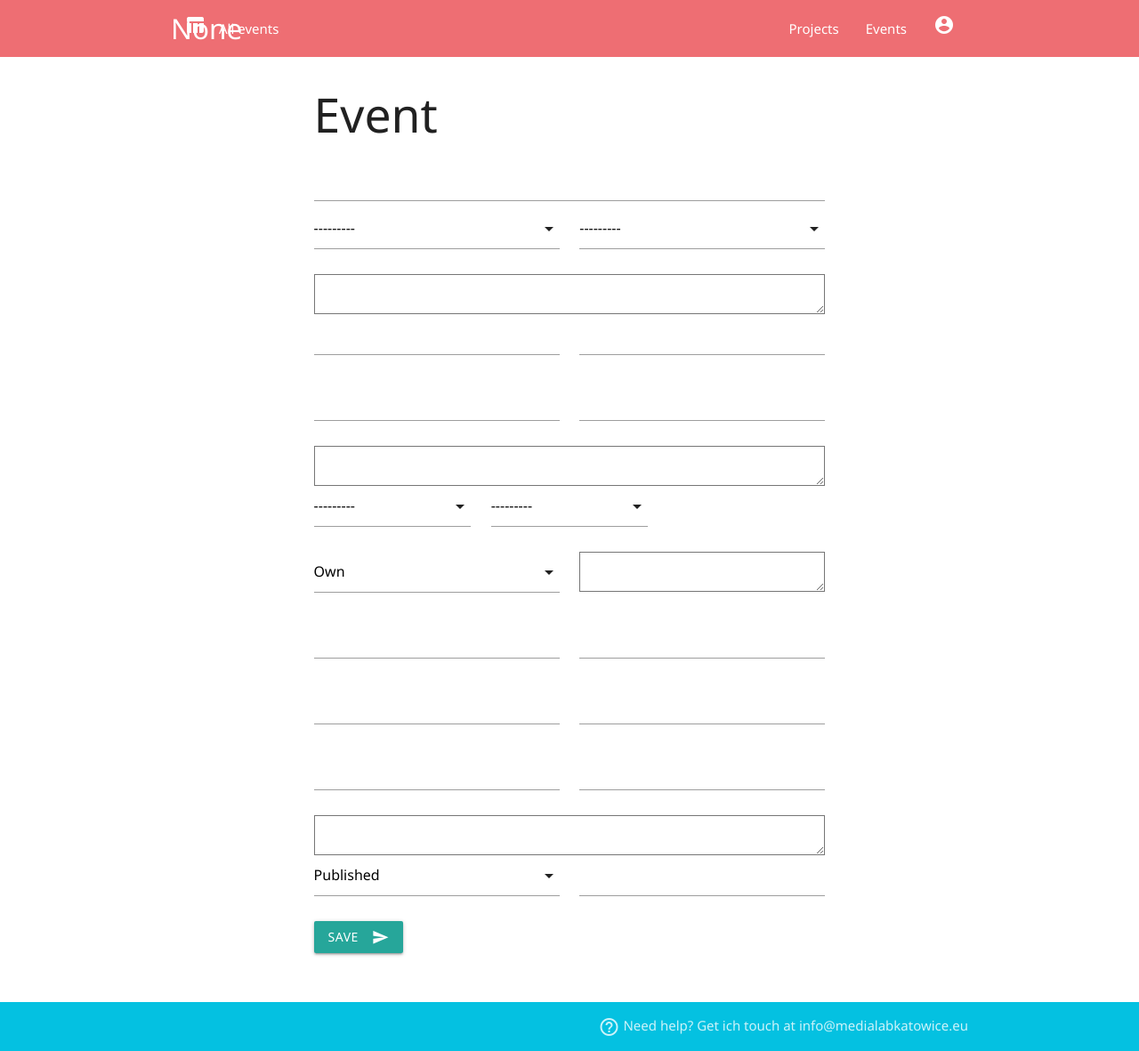
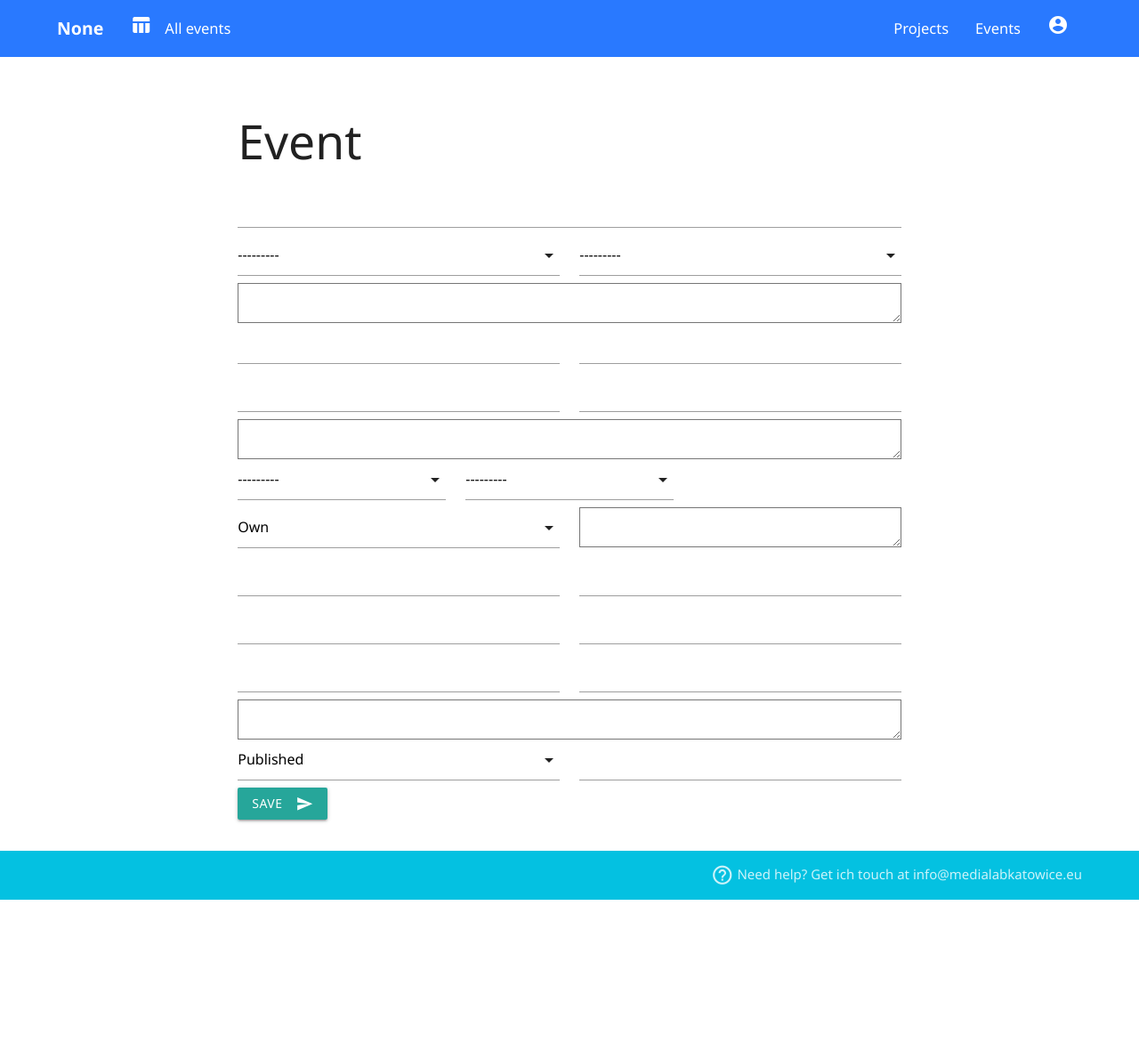
Before and after one commit to karolow/event-manager, a Django app: page /events/new/ in a window 1280 px wide. Shown: the whole page at 89% size. After the commit the page ends 1011 px from the top, so only its background shows below. Run offline with Django 3.2, Linux system fonts and the light colour scheme; the visitor is signed in with stand-in values (Sample User, id 1); data that the repository does not hold is empty.

Commit message:
customize materializecss layout

```diff
--- a/website/static/css/custom.css
+++ b/website/static/css/custom.css
@@ -1,8 +1,47 @@
+/* Global
+   ========================================================================== */
+
+.container {
+  margin: 0 auto;
+  max-width: 1220px;
+  width: 90%;
+}
+
 /* Icons
 ========================================================================== */
 
 .inline-icon {
   vertical-align: middle;
+}
+
+/* Navbar
+  ========================================================================== */
+
+nav {
+  background-color: #2979ff;
+}
+
+nav .brand-logo {
+  position: relative;
+  font-size: 1.3rem;
+  font-weight: 700;
+  float: left;
+}
+
+nav ul a {
+  font-size: 1.1rem;
+}
+
+.navbar-fixed {
+  margin-bottom: 30px;
+}
+
+.logo-adjacent {
+  display: inline;
+}
+
+li.logo-distance {
+  margin-left: 1rem;
 }
 
 /* Sticky footer
@@ -43,3 +82,104 @@ main {
   padding: 0px;
   text-align: right;
 }
+
+.inline-icon {
+  vertical-align: middle;
+  font-size: 1.7rem !important;
+}
+
+/* table
+   ========================================================================== */
+
+tr {
+  font-size: 1rem;
+}
+
+
+/* 28.10.2020 Navarra-Lab
+   ========================================================================== */
+
+@media (max-width: 992px) {
+  nav .brand-logo {
+    position: absolute;
+    float: none;
+  }
+}
+.file-field .btn span{
+  font-size: 13px;
+  line-height: 2.3rem;
+}
+.file-field input[type="file"]{
+  z-index: 11;
+}
+.file-path-wrapper .file-path{
+  position: relative;
+  padding-right: 40px !important;
+  box-sizing: border-box !important;
+}
+.file-path-wrapper .clear-file-input{
+  position: absolute;
+  z-index: 12;
+  top: 0;
+  right: 0;
+  padding: 9px 0 9px 9px;
+  cursor: pointer;
+}
+#coordinates-mw-wrap{
+  width: 100%;
+  min-width: auto;
+}
+#coordinates-mw-wrap .mw-coordinates-overlay{
+  background-color: #fff;
+}
+#coordinates-mw-wrap .mw-coordinates-overlay input.form-control{
+  width: 100%;
+}
+#coordinates-mw-wrap .mw-header .mw-adress-input-wrap{
+  width: 100%;
+  float: left;
+  margin-bottom: 1rem;
+}
+.mw-btn {
+  background-color: #00CDF0 !important;
+  border-color: #00CDF0 !important;
+}
+a.mw-btn i{
+  color: #fff !important;
+}
+.mw-btn-add-marker,
+.mw-btn-delete {
+  height: 34px;
+  padding: 2px 8px 2px;
+}
+.mw-btn-delete {
+  background-color: #F02400 !important;
+  border-color: #F02400 !important;
+  color: #fff;
+}
+a.mw-btn-delete i,
+a.mw-btn-coordinates i,
+a.mw-btn-add-marker i{
+  color: #fff !important;
+}
+.row {
+  margin-bottom: 0;
+}
+.row > .col {
+  padding-right: 0.75rem;
+  padding-left: 0.75rem;
+}
+.add-location-row{
+  margin-bottom: 1rem;
+}
+.pac-container{
+  z-index: 9999;
+}
+@media (max-width: 600px) {
+  a[class*="mw-btn"] {
+    margin-bottom: 1rem;
+  }
+  #location_form .row{
+    margin-bottom: 0;
+  }
+}
```
